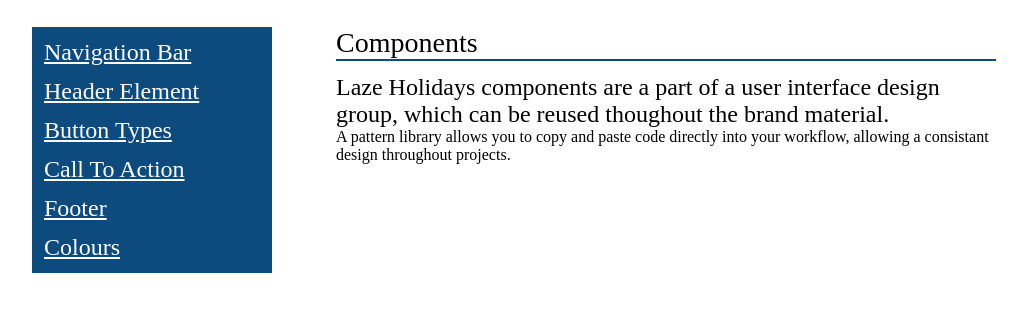
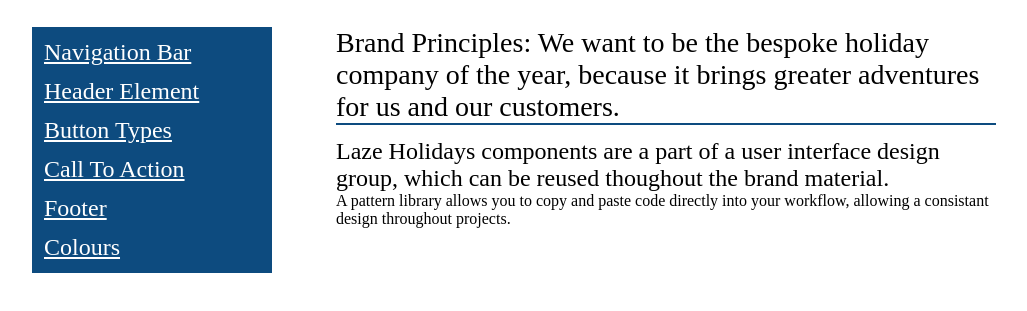
Before and after one commit to twycrossjamie/patternLibrary, a plain HTML site: page index.html in a window 1280 px wide. Shown: the part 157-468 px from the top of the page, without its empty margins (32-1059 px from the left). Drawn offline with Linux system fonts and the light colour scheme.

Commit message:
added ethos

```diff
--- a/index.html
+++ b/index.html
@@ -29,7 +29,7 @@
     </nav>
     <section id="sectionMain" class="col-11"> <!-- float right-->
         <header id="sectionHeader" class="col-12 row">
-            <h2>Components</h2>
+            <h2>Brand Principles: We want to be the bespoke holiday company of the year, because it brings greater adventures for us and our customers.</h2>
             <h3>Laze Holidays components are a part of a user interface design group, which can be reused thoughout the brand material. </h3>
             <p>A pattern library allows you to copy and paste code directly into your workflow, allowing a consistant design throughout projects.</p>
         </header>
```
Also changed, not shown: headerElement.html (+1 -1 lines).
